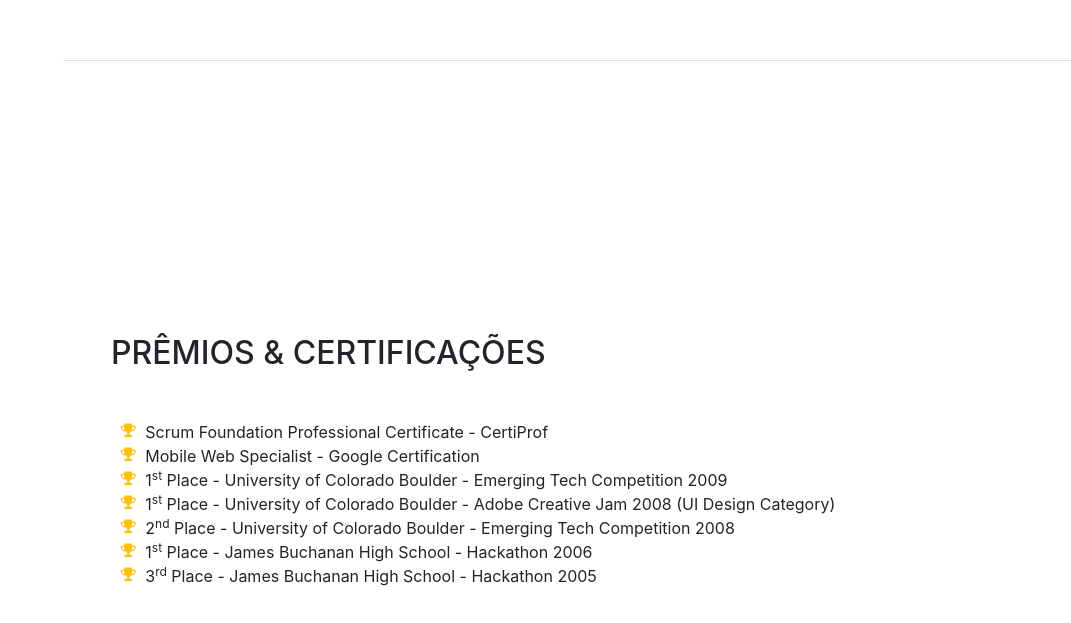
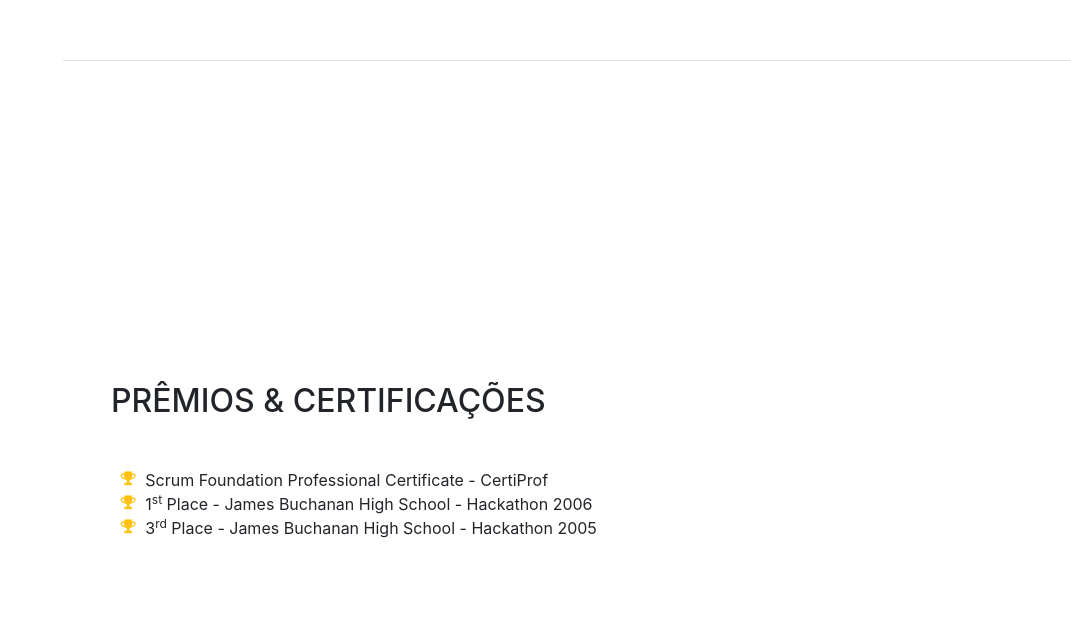
Before and after one commit to rafaeldantass-zz/rdantasss.github.io, a website with bundled scripts: page index.html in a window 1280 px wide. Shown: the part 4826-5449 px from the top of the page, without its empty margins (209-1280 px from the left). Built offline with nearby package versions, Linux system fonts and the light colour scheme; a web font is replaced by a local one.

Commit message:
retirada de premios

```diff
--- a/index.html
+++ b/index.html
@@ -264,22 +264,6 @@
               Scrum Foundation Professional Certificate - CertiProf</li>
             <li>
               <i class="fa-li fa fa-trophy text-warning"></i>
-              Mobile Web Specialist - Google Certification</li>
-            <li>
-              <i class="fa-li fa fa-trophy text-warning"></i>
-              1<sup>st</sup>
-              Place - University of Colorado Boulder - Emerging Tech Competition 2009</li>
-            <li>
-              <i class="fa-li fa fa-trophy text-warning"></i>
-              1<sup>st</sup>
-              Place - University of Colorado Boulder - Adobe Creative Jam 2008 (UI Design Category)</li>
-            <li>
-              <i class="fa-li fa fa-trophy text-warning"></i>
-              2<sup>nd</sup>
-              Place - University of Colorado Boulder - Emerging Tech Competition 2008</li>
-            <li>
-            <li>
-              <i class="fa-li fa fa-trophy text-warning"></i>
               1<sup>st</sup>
               Place - James Buchanan High School - Hackathon 2006</li>
             <li>
```
